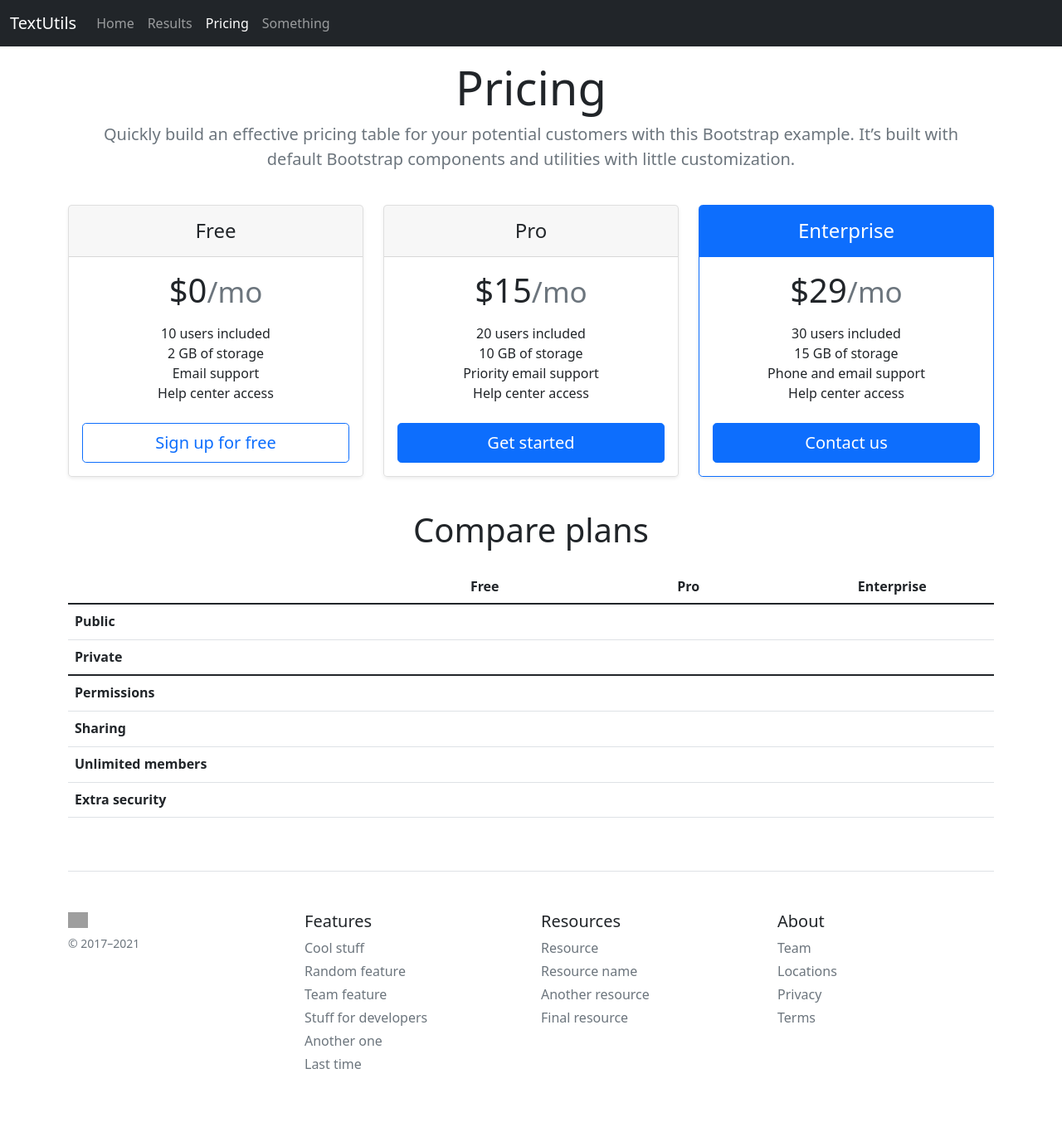
After one commit to durwankurnaik/DjangoLearnings, a Django app: page /pricing/ in a window 1280 px wide. The commit adds this page. Shown: the whole page at 83% size. Run offline with Django 3.2, Linux system fonts and the light colour scheme; lists and menus that the app fills with data are empty; grey boxes are pictures that could not be loaded.

Commit message:
Understanding diff between GET and POST requests

```diff
--- a/firstsite/firstsite/urls.py
+++ b/firstsite/firstsite/urls.py
@@ -20,5 +20,6 @@ from . import views
 urlpatterns = [
     path('admin/', admin.site.urls),
     path('', views.index, name='index'),
-    path('analyse/', views.analyse, name='analyse')
+    path('analyse', views.analyse, name='analyse'),
+    path('pricing/', views.pricing, name='pricing')
 ]
--- a/firstsite/firstsite/views.py
+++ b/firstsite/firstsite/views.py
@@ -1,6 +1,7 @@
 # Made by Durwankur
 from django.http import HttpResponse
 from django.shortcuts import render
+
 
 # Text utils website
 def index(request):
@@ -8,45 +9,50 @@ def index(request):
 
 
 def analyse(request):
-    input_data = str(request.GET.get('inpText', 'default')) # Converting the input type to str so that all the built in string methods can be used by it
+    # Converting the input type to str so that all the built in string methods can be used by it
+    input_data = str(request.POST.get('inpText', 'default'))
 
     # The values from the checkboxes stored in the below variables
-    want_punc_removed = request.GET.get('puncRemover', 'off')
-    want_allcaps = request.GET.get('allCaps', 'off')
-    want_newline_removed = request.GET.get('newlRemover', 'off')
-    want_space_removed = request.GET.get('spaceRemover', 'off')
-    charcount = request.GET.get('charCounter', 'off')
+    want_punc_removed = request.POST.get('puncRemover', 'off')
+    want_allcaps = request.POST.get('allCaps', 'off')
+    want_newline_removed = request.POST.get('newlRemover', 'off')
+    want_space_removed = request.POST.get('spaceRemover', 'off')
+    charcount = request.POST.get('charCounter', 'off')
 
     punctuations = '''!()-[]{};:'"\,<>./?@#$%^&*_~'''
+    analysed = input_data
     params = {}
 
     if want_punc_removed == 'on':
-        punc_remove = ""
+        analysed = ""
         for char in input_data:
             if char not in punctuations:
-                punc_remove += char
-        params['puncremoved'] = punc_remove
+                analysed += char
+        params = {'analysed_text': analysed}
 
     if want_newline_removed == 'on':
-        nl_remove = ""
-        for char in input_data:
-            if char != '\n':
-                nl_remove += char
-        params['nlremoved'] = nl_remove
+        temp = analysed
+        analysed = ""
+        for char in temp:
+            if char != '\n' and char != '\r':
+                analysed += char
+        params = {'analysed_text': analysed}
 
     if want_space_removed == 'on':
-        space_remove = ""
-        for char in input_data:
+        temp = analysed
+        analysed = ""
+        for char in temp:
             if char != ' ':
-                space_remove += char
-        params['spaceremoved'] = space_remove
+                analysed += char
+        params = {'analysed_text': analysed}
 
     if want_allcaps == 'on':
-        caps_all = input_data.upper()
-        params['capsall'] = caps_all
-
-    if charcount == 'on':
-        char_count = len(input_data)
-        params['charcount'] = char_count
+        temp = analysed
+        analysed = temp.upper()
+        params = {'analysed_text': analysed}
 
     return render(request, 'analyse.html', params)
+
+
+def pricing(request):
+    return render(request, 'pricing.html')
--- /dev/null
+++ b/firstsite/templates/pricing.html
@@ -0,0 +1,218 @@
+<!doctype html>
+<html lang="en">
+
+<head>
+    <!-- Required meta tags -->
+    <meta charset="utf-8">
+    <meta name="viewport" content="width=device-width, initial-scale=1">
+
+    <!-- Bootstrap CSS -->
+    <link href="https://cdn.jsdelivr.net/npm/bootstrap@5.1.3/dist/css/bootstrap.min.css" rel="stylesheet"
+        integrity="sha384-1BmE4kWBq78iYhFldvKuhfTAU6auU8tT94WrHftjDbrCEXSU1oBoqyl2QvZ6jIW3" crossorigin="anonymous">
+
+    <title>Pricing | TextUtils</title>
+</head>
+
+<body>
+    <!-- Optional JavaScript; choose one of the two! -->
+
+    <!-- Option 1: Bootstrap Bundle with Popper -->
+    <script src="https://cdn.jsdelivr.net/npm/bootstrap@5.1.3/dist/js/bootstrap.bundle.min.js"
+        integrity="sha384-ka7Sk0Gln4gmtz2MlQnikT1wXgYsOg+OMhuP+IlRH9sENBO0LRn5q+8nbTov4+1p"
+        crossorigin="anonymous"></script>
+
+    <!-- Option 2: Separate Popper and Bootstrap JS -->
+    <!--
+<script src="https://cdn.jsdelivr.net/npm/@popperjs/core@2.10.2/dist/umd/popper.min.js" integrity="sha384-7+zCNj/IqJ95wo16oMtfsKbZ9ccEh31eOz1HGyDuCQ6wgnyJNSYdrPa03rtR1zdB" crossorigin="anonymous"></script>
+<script src="https://cdn.jsdelivr.net/npm/bootstrap@5.1.3/dist/js/bootstrap.min.js" integrity="sha384-QJHtvGhmr9XOIpI6YVutG+2QOK9T+ZnN4kzFN1RtK3zEFEIsxhlmWl5/YESvpZ13" crossorigin="anonymous"></script>
+-->
+
+    <!--  Navbar-->
+    <nav class="navbar navbar-expand-lg navbar-dark bg-dark">
+        <div class="container-fluid">
+            <a class="navbar-brand" href="/">TextUtils</a>
+            <button class="navbar-toggler" type="button" data-bs-toggle="collapse" data-bs-target="#navbarNav"
+                aria-controls="navbarNav" aria-expanded="false" aria-label="Toggle navigation">
+                <span class="navbar-toggler-icon"></span>
+            </button>
+            <div class="collapse navbar-collapse" id="navbarNav">
+                <ul class="navbar-nav">
+                    <li class="nav-item">
+                        <a class="nav-link" aria-current="page" href="/">Home</a>
+                    </li>
+                    <li class="nav-item">
+                        <a class="nav-link" href="/analyse">Results</a>
+                    </li>
+                    <li class="nav-item">
+                        <a class="nav-link active" href="/pricing">Pricing</a>
+                    </li>
+                    <li class="nav-item">
+                        <a class="nav-link" href="#">Something</a>
+                    </li>
+                </ul>
+            </div>
+        </div>
+    </nav>
+
+    <div class="container">
+      <header>
+    <div class="pricing-header p-3 pb-md-4 mx-auto text-center">
+      <h1 class="display-4 fw-normal">Pricing</h1>
+      <p class="fs-5 text-muted">Quickly build an effective pricing table for your potential customers with this Bootstrap example. It’s built with default Bootstrap components and utilities with little customization.</p>
+    </div>
+  </header>
+
+    <main>
+    <div class="row row-cols-1 row-cols-md-3 mb-3 text-center">
+      <div class="col">
+        <div class="card mb-4 rounded-3 shadow-sm">
+          <div class="card-header py-3">
+            <h4 class="my-0 fw-normal">Free</h4>
+          </div>
+          <div class="card-body">
+            <h1 class="card-title pricing-card-title">$0<small class="text-muted fw-light">/mo</small></h1>
+            <ul class="list-unstyled mt-3 mb-4">
+              <li>10 users included</li>
+              <li>2 GB of storage</li>
+              <li>Email support</li>
+              <li>Help center access</li>
+            </ul>
+            <button type="button" class="w-100 btn btn-lg btn-outline-primary">Sign up for free</button>
+          </div>
+        </div>
+      </div>
+      <div class="col">
+        <div class="card mb-4 rounded-3 shadow-sm">
+          <div class="card-header py-3">
+            <h4 class="my-0 fw-normal">Pro</h4>
+          </div>
+          <div class="card-body">
+            <h1 class="card-title pricing-card-title">$15<small class="text-muted fw-light">/mo</small></h1>
+            <ul class="list-unstyled mt-3 mb-4">
+              <li>20 users included</li>
+              <li>10 GB of storage</li>
+              <li>Priority email support</li>
+              <li>Help center access</li>
+            </ul>
+            <button type="button" class="w-100 btn btn-lg btn-primary">Get started</button>
+          </div>
+        </div>
+      </div>
+      <div class="col">
+        <div class="card mb-4 rounded-3 shadow-sm border-primary">
+          <div class="card-header py-3 text-white bg-primary border-primary">
+            <h4 class="my-0 fw-normal">Enterprise</h4>
+          </div>
+          <div class="card-body">
+            <h1 class="card-title pricing-card-title">$29<small class="text-muted fw-light">/mo</small></h1>
+            <ul class="list-unstyled mt-3 mb-4">
+              <li>30 users included</li>
+              <li>15 GB of storage</li>
+              <li>Phone and email support</li>
+              <li>Help center access</li>
+            </ul>
+            <button type="button" class="w-100 btn btn-lg btn-primary">Contact us</button>
+          </div>
+        </div>
+      </div>
+    </div>
+
+    <h2 class="display-6 text-center mb-4">Compare plans</h2>
+
+    <div class="table-responsive">
+      <table class="table text-center">
+        <thead>
+          <tr>
+            <th style="width: 34%;"></th>
+            <th style="width: 22%;">Free</th>
+            <th style="width: 22%;">Pro</th>
+            <th style="width: 22%;">Enterprise</th>
+          </tr>
+        </thead>
+        <tbody>
+          <tr>
+            <th scope="row" class="text-start">Public</th>
+            <td><svg class="bi" width="24" height="24"><use xlink:href="#check"></use></svg></td>
+            <td><svg class="bi" width="24" height="24"><use xlink:href="#check"></use></svg></td>
+            <td><svg class="bi" width="24" height="24"><use xlink:href="#check"></use></svg></td>
+          </tr>
+          <tr>
+            <th scope="row" class="text-start">Private</th>
+            <td></td>
+            <td><svg class="bi" width="24" height="24"><use xlink:href="#check"></use></svg></td>
+            <td><svg class="bi" width="24" height="24"><use xlink:href="#check"></use></svg></td>
+          </tr>
+        </tbody>
+
+        <tbody>
+          <tr>
+            <th scope="row" class="text-start">Permissions</th>
+            <td><svg class="bi" width="24" height="24"><use xlink:href="#check"></use></svg></td>
+            <td><svg class="bi" width="24" height="24"><use xlink:href="#check"></use></svg></td>
+            <td><svg class="bi" width="24" height="24"><use xlink:href="#check"></use></svg></td>
+          </tr>
+          <tr>
+            <th scope="row" class="text-start">Sharing</th>
+            <td></td>
+            <td><svg class="bi" width="24" height="24"><use xlink:href="#check"></use></svg></td>
+            <td><svg class="bi" width="24" height="24"><use xlink:href="#check"></use></svg></td>
+          </tr>
+          <tr>
+            <th scope="row" class="text-start">Unlimited members</th>
+            <td></td>
+            <td><svg class="bi" width="24" height="24"><use xlink:href="#check"></use></svg></td>
+            <td><svg class="bi" width="24" height="24"><use xlink:href="#check"></use></svg></td>
+          </tr>
+          <tr>
+            <th scope="row" class="text-start">Extra security</th>
+            <td></td>
+            <td></td>
+            <td><svg class="bi" width="24" height="24"><use xlink:href="#check"></use></svg></td>
+          </tr>
+        </tbody>
+      </table>
+    </div>
+  </main>
+
+    <footer class="pt-4 my-md-5 pt-md-5 border-top">
+    <div class="row">
+      <div class="col-12 col-md">
+        <img class="mb-2" src="/docs/5.1/assets/brand/bootstrap-logo.svg" alt="" width="24" height="19">
+        <small class="d-block mb-3 text-muted">© 2017–2021</small>
+      </div>
+      <div class="col-6 col-md">
+        <h5>Features</h5>
+        <ul class="list-unstyled text-small">
+          <li class="mb-1"><a class="link-secondary text-decoration-none" href="#">Cool stuff</a></li>
+          <li class="mb-1"><a class="link-secondary text-decoration-none" href="#">Random feature</a></li>
+          <li class="mb-1"><a class="link-secondary text-decoration-none" href="#">Team feature</a></li>
+          <li class="mb-1"><a class="link-secondary text-decoration-none" href="#">Stuff for developers</a></li>
+          <li class="mb-1"><a class="link-secondary text-decoration-none" href="#">Another one</a></li>
+          <li class="mb-1"><a class="link-secondary text-decoration-none" href="#">Last time</a></li>
+        </ul>
+      </div>
+      <div class="col-6 col-md">
+        <h5>Resources</h5>
+        <ul class="list-unstyled text-small">
+          <li class="mb-1"><a class="link-secondary text-decoration-none" href="#">Resource</a></li>
+          <li class="mb-1"><a class="link-secondary text-decoration-none" href="#">Resource name</a></li>
+          <li class="mb-1"><a class="link-secondary text-decoration-none" href="#">Another resource</a></li>
+          <li class="mb-1"><a class="link-secondary text-decoration-none" href="#">Final resource</a></li>
+        </ul>
+      </div>
+      <div class="col-6 col-md">
+        <h5>About</h5>
+        <ul class="list-unstyled text-small">
+          <li class="mb-1"><a class="link-secondary text-decoration-none" href="#">Team</a></li>
+          <li class="mb-1"><a class="link-secondary text-decoration-none" href="#">Locations</a></li>
+          <li class="mb-1"><a class="link-secondary text-decoration-none" href="#">Privacy</a></li>
+          <li class="mb-1"><a class="link-secondary text-decoration-none" href="#">Terms</a></li>
+        </ul>
+      </div>
+    </div>
+  </footer>
+    </div>
+
+</body>
+
+</html>
```
Also changed, not shown: firstsite/firstsite/settings.py (+2 -6 lines), firstsite/templates/analyse.html (+64 -9 lines), firstsite/templates/index.html (+6 -13 lines), firstsite/templates/index2.html (deleted, +0 -21 lines).
